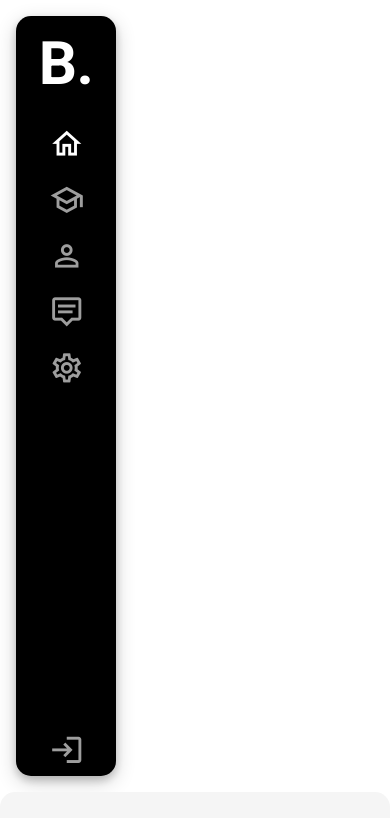
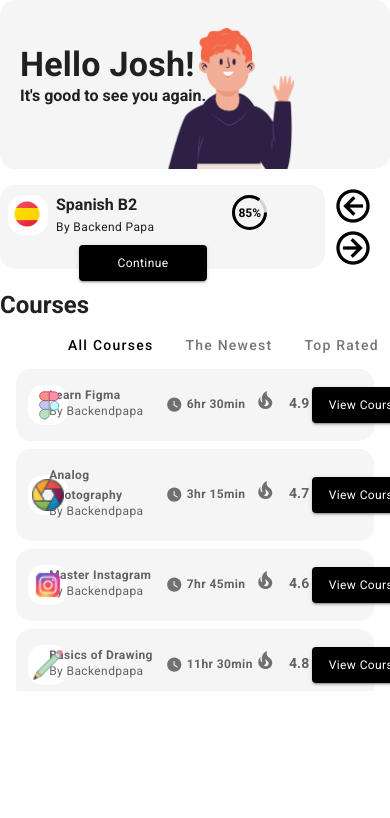
Before and after one commit to backendpapa/edashboard, a Vue app: page / in a window 390 px wide. Shown: the top 818 px of the page. Built offline with nearby package versions, Linux system fonts and the light colour scheme.

Commit message:
make it better

```diff
--- a/src/components/SideBar.vue
+++ b/src/components/SideBar.vue
@@ -1,5 +1,5 @@
 <template>
-  <div class=".d-none .d-sm-flex">
+  <div class="d-none d-sm-flex">
        <v-navigation-drawer style="height:90vh;border-radius:15px" class="ma-4 black shadow" width="100" permanent>
       <v-list-item>
         <v-list-item-content>
```
